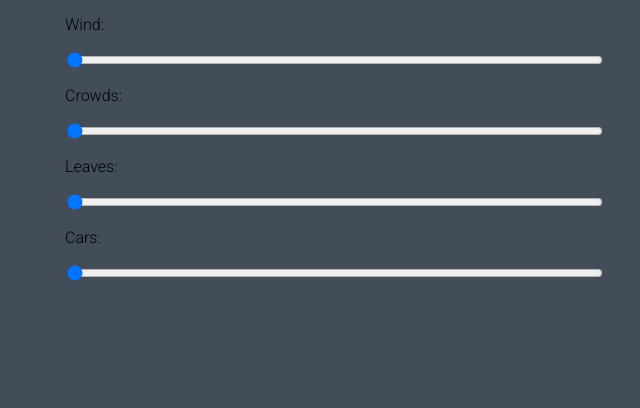
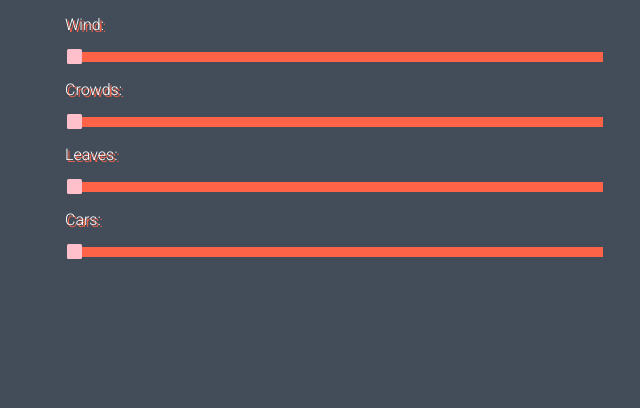
Before and after one commit to austinfranklin/rnbo-test, a plain HTML site: page index.html in a window 1280 px wide. Shown: the part 488-896 px from the top of the page, without its empty margins (305-945 px from the left). Drawn offline with Linux system fonts and the light colour scheme.

Commit message:
updated styling

```diff
--- a/index.html
+++ b/index.html
@@ -35,10 +35,10 @@
         </div>
         <h1>Visualization of Data</h1>
         <div id="rnbo-parameter-sliders">
-            <p>Wind:</p><input id="wind" type="range" min="0.0" max="1.0" value="0" step="0.001">
-            <p>Crowds:</p><input id="crowds" type="range" min="0.0" max="1.0" value="0" step="0.001">
-            <p>Leaves:</p><input id="leaves" type="range" min="0.0" max="1" value="0" step="0.001">
-            <p>Cars:</p><input id="cars" type="range" min="0.0" max="1.0" value="0" step="0.001">
+            <p>Wind:</p><input id="wind" class="param-slider" type="range" min="0.0" max="1.0" value="0" step="0.001">
+            <p>Crowds:</p><input id="crowds" class="param-slider" type="range" min="0.0" max="1.0" value="0" step="0.001">
+            <p>Leaves:</p><input id="leaves" class="param-slider" type="range" min="0.0" max="1" value="0" step="0.001">
+            <p>Cars:</p><input id="cars" class="param-slider" type="range" min="0.0" max="1.0" value="0" step="0.001">
         </div>
     </div>
 
--- a/style/style.css
+++ b/style/style.css
@@ -10,6 +10,8 @@ html, body {
 
     background: #434d5a;
     font-family: "Roboto";
+    color: white;
+    text-shadow: 2px 2px tomato;
 }
 #rnbo-root {
     height: 100vh;
@@ -29,11 +31,6 @@ h2, em {
     max-width: 540px;
 }
 
-#rnbo-clickable-keyboard > div.clicked {
-    background: #222222;
-    color: #dddddd;
-}
-
 #rnbo-parameter-sliders {
     display: flex;
     flex-direction: column;
@@ -46,3 +43,40 @@ h2, em {
 #rnbo-parameter-sliders > div > input:first-of-type {
     flex-grow: 1;
 }
+
+/* styling for slider visualization */
+
+.param-slider {
+    -webkit-appearance: none;
+}
+
+.param-slider:focus {
+    outline: none;
+}
+
+.param-slider::-webkit-slider-runnable-track {
+    background: tomato;
+    height: 10px;
+}
+
+.param-slider::-moz-range-track {
+    background: tomato;
+    height: 10px;
+}
+
+.param-slider::-webkit-slider-thumb {
+    -webkit-appearance: none;
+    height: 15px;
+    width: 15px;
+    background: pink;
+    margin-top: -2.5px;
+    border-radius: 10%;
+}
+
+.param-slider::-moz-range-thumb {
+    height: 15px;
+    width: 15px;
+    background: pink;
+    margin-top: -2.5px;
+    border-radius: 10%;
+}
```
